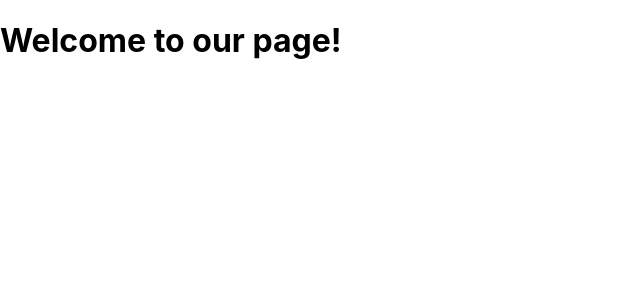
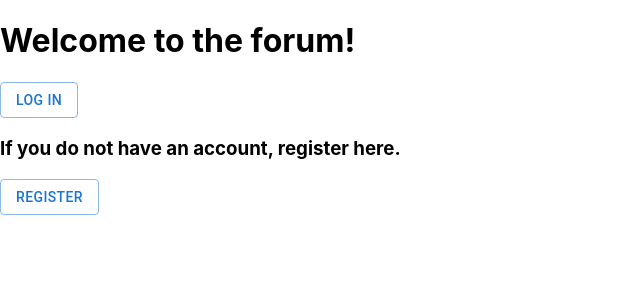
Before and after one commit to philbertshea/forum-app, a React (Create React App) app: page / in a window 1280 px wide. Shown: the top 300 px of the page, without its empty margins (0-640 px from the left). Built offline with nearby package versions, Linux system fonts and the light colour scheme.

Commit message:
Add Login and Register buttons to Home
Home page looks quite dull.

Let's
* Add the login and register buttons

```diff
--- a/src/pages/Home.tsx
+++ b/src/pages/Home.tsx
@@ -1,9 +1,15 @@
 import React from "react";
+import {Button} from "@mui/material";
 
 function Home() {
-    return <h1>
-        Welcome to our page!
-    </h1>;
+    return (
+        <div>
+            <h1>Welcome to the forum!</h1>
+            <Button variant="outlined" onClick={() => window.location.href = "/login"}>Log In</Button>
+            <h3>If you do not have an account, register here.</h3>
+            <Button variant="outlined" onClick={() => window.location.href = "/register"}>Register</Button>
+        </div>
+    );
 }
 
 export default Home;
```
